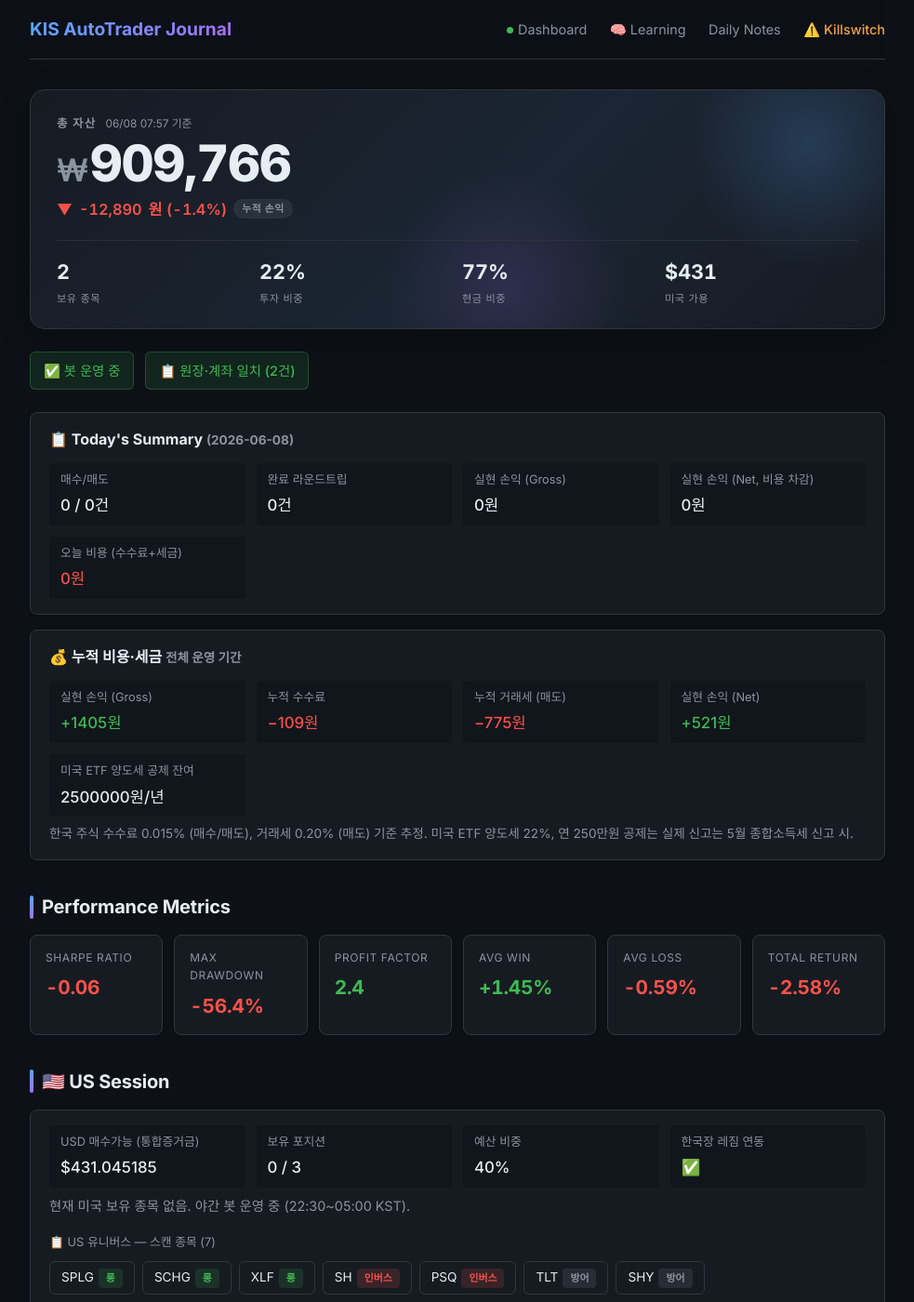
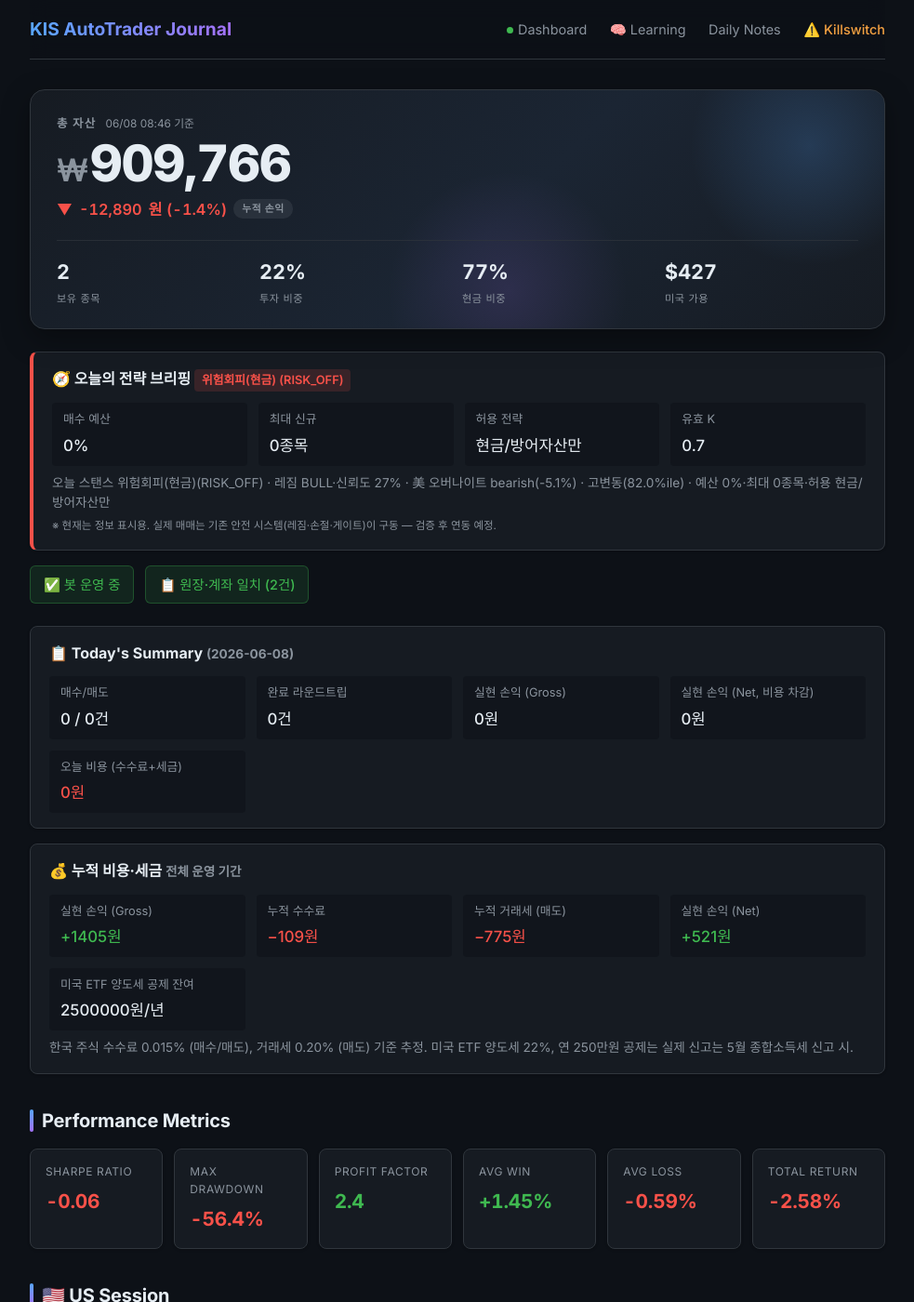
Before and after one commit to BudongJW/kis-trading-journal, a Jekyll site: the page built from index.html, in a window 1280 px wide and 1400 px high. Shown: the whole window at 93% size, without its empty margins (148-1131 px from the left). Built offline with Jekyll 4.4.1, drawn with Linux system fonts in a browser that asks for light colours; nearby versions of some CDN libraries; some of the changed text lies outside the part shown.

Commit message:
auto: 상태 새로고침(읽기전용) 08:46

```diff
--- a/_data/portfolio.json
+++ b/_data/portfolio.json
@@ -1,5 +1,5 @@
 {
-  "updated_at": "2026-06-08T07:57:23.278730",
+  "updated_at": "2026-06-08T08:46:08.157861",
   "initial_capital": 500000,
   "cash": 726981,
   "holdings": [
@@ -440,7 +440,7 @@
       "total_value": 909766,
       "cash": 726981,
       "holdings_value": 208770,
-      "day_pnl": 0,
+      "day_pnl": -14295,
       "cumul_pnl": -12890,
       "realized_pnl": 1405,
       "unrealized_pnl": -14295,
@@ -500,7 +500,7 @@
   },
   "us_session": {
     "enabled": true,
-    "cash_usd": 431.045185,
+    "cash_usd": 427.022469,
     "positions": 0,
     "holdings": [],
     "max_positions": 3,
@@ -751,5 +751,27 @@
       ],
       "unlocked_count": 5
     }
+  },
+  "day_plan": {
+    "stance": "RISK_OFF",
+    "stance_kr": "위험회피(현금)",
+    "budget_pct": 0.0,
+    "max_new_positions": 0,
+    "allow_long": false,
+    "allow_inverse": false,
+    "allow_leverage": false,
+    "size_mult": 0.0,
+    "k_effective": 0.7,
+    "allow_summary": "현금/방어자산만",
+    "briefing": "오늘 스탠스 위험회피(현금)(RISK_OFF) · 레짐 BULL·신뢰도 27% · 美 오버나이트 bearish(-5.1%) · 고변동(82.0%ile) · 예산 0%·최대 0종목·허용 현금/방어자산만",
+    "signals": {
+      "regime": "BULL",
+      "confidence": 0.27,
+      "direction": "bearish",
+      "nasdaq_change": -5.11,
+      "high_vol": true,
+      "vol_percentile": 82.0,
+      "rapid_level": "NONE"
+    }
   }
 }
```
